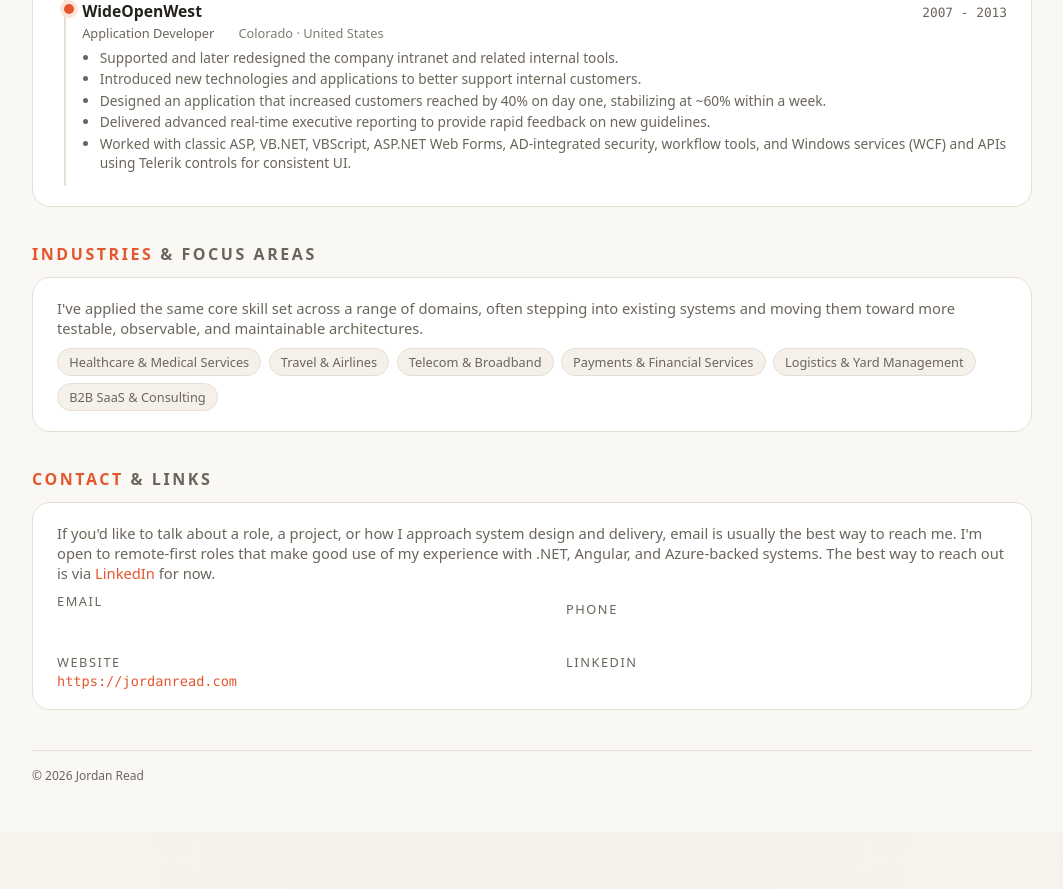
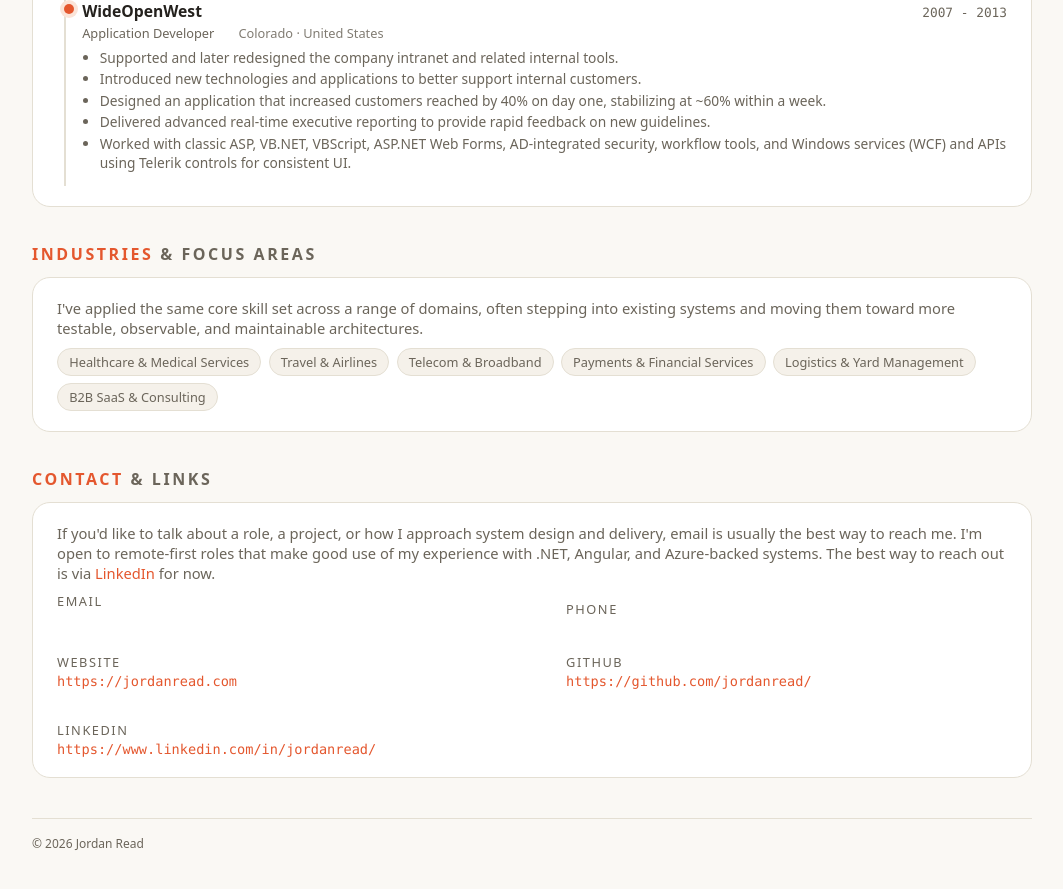
Before and after one commit to jordanread/jr.com, a Jekyll site: the page built from resume.html, in a window 1280 px wide and 900 px high, scrolled down 2570 px. Shown: the top 889 px of the window, without its empty margins (108-1171 px from the left). Built offline with Jekyll 4.4.1, drawn with Linux system fonts in a browser that asks for light colours; before the commit the page ends 3402 px from its top, so only the background shows below that; some of the changed lines change nothing that is shown.

Commit message:
added linked in and github links

```diff
--- a/_config.yml
+++ b/_config.yml
@@ -22,11 +22,11 @@ author:
   job_title: "Software Engineer & Solution Architect"
   email: ""
   phone: ""
-  linkedin: ""
-  github: ""
+  linkedin: "https://www.linkedin.com/in/jordanread/"
+  github: "https://github.com/jordanread/"
   # Shown in the home hero panel. Deliberately not a city — replace
   # with wherever's true when you're editing this for real.
-  home_base: "Wherever the current pet-sit is"
+  home_base: "France"
 
 # Resume-only fields. Kept separate from `author` on purpose: this is
 # the stuff that reads like it's written for a recruiter, and it
```
